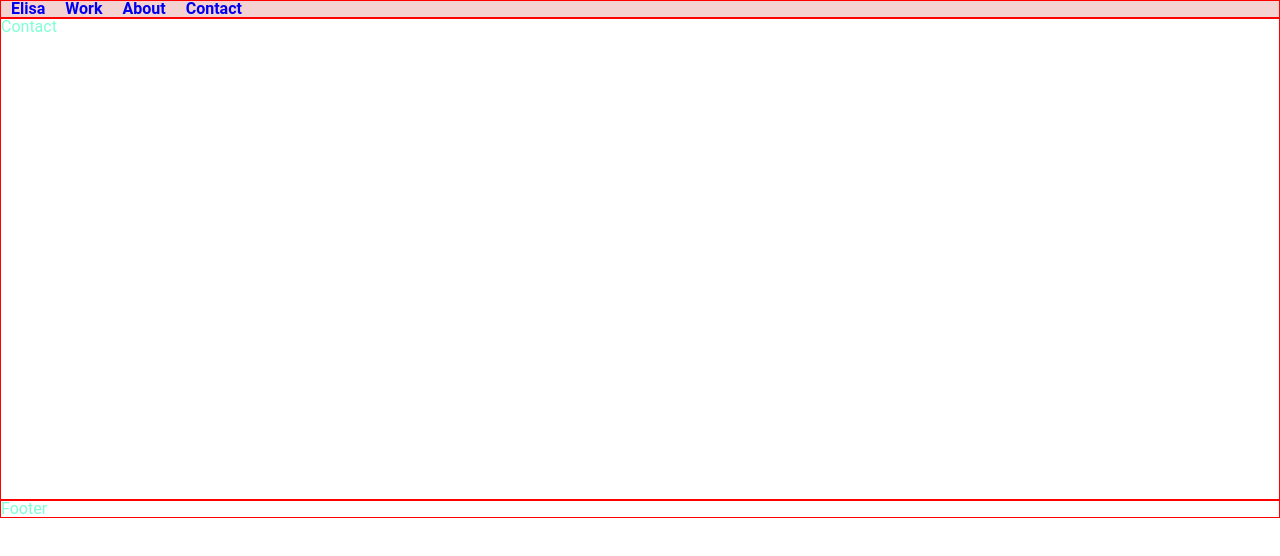
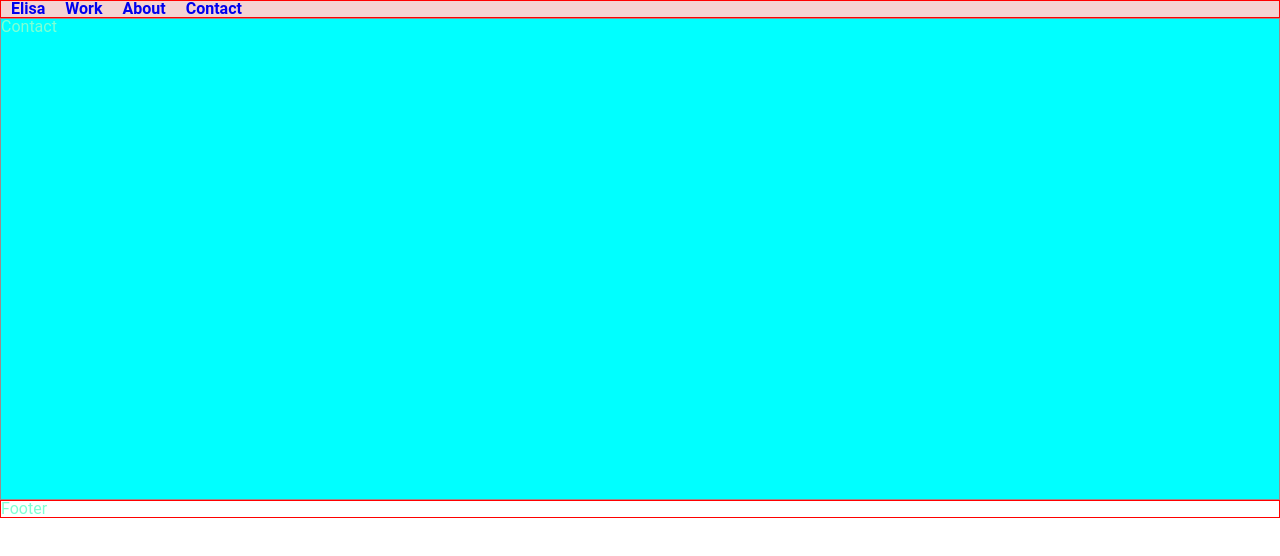
Before and after one commit to elis-11/first-react-portfolio, a React (Create React App) app: page /contact in a window 1280 px wide. Shown: the top 556 px of the page. Built offline with nearby package versions, Linux system fonts and the light colour scheme.

Commit message:
<Route exact path="/work">

```diff
--- a/src/components/Contact/Contact.css
+++ b/src/components/Contact/Contact.css
@@ -1,4 +1,6 @@
 .contact {
-    border: solid 1px red;
-    min-height: 60vh;
+    min-height: 60vh;    border: solid 1px rgb(153, 140, 140);
+    background-color: aqua;
+    border: solid 1px rgb(153, 140, 140);
+
   }
```
